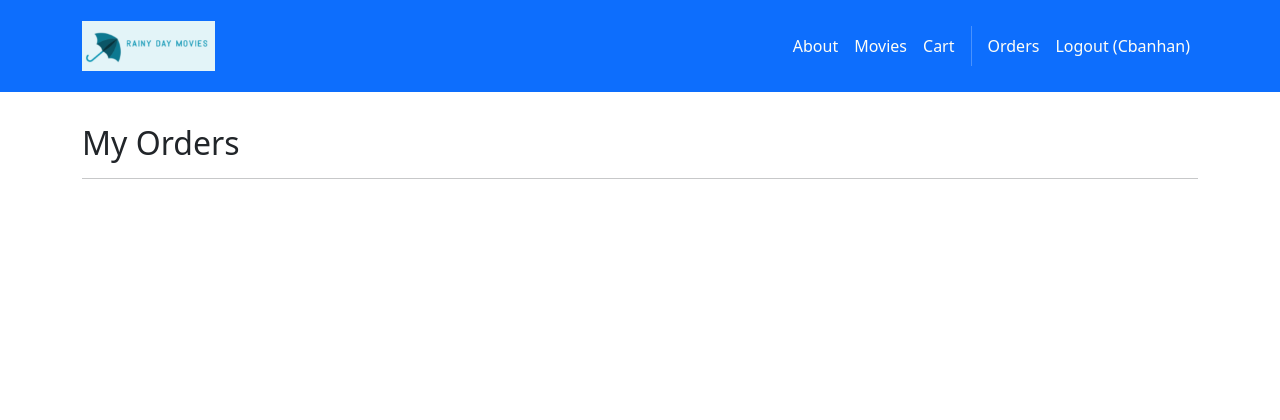
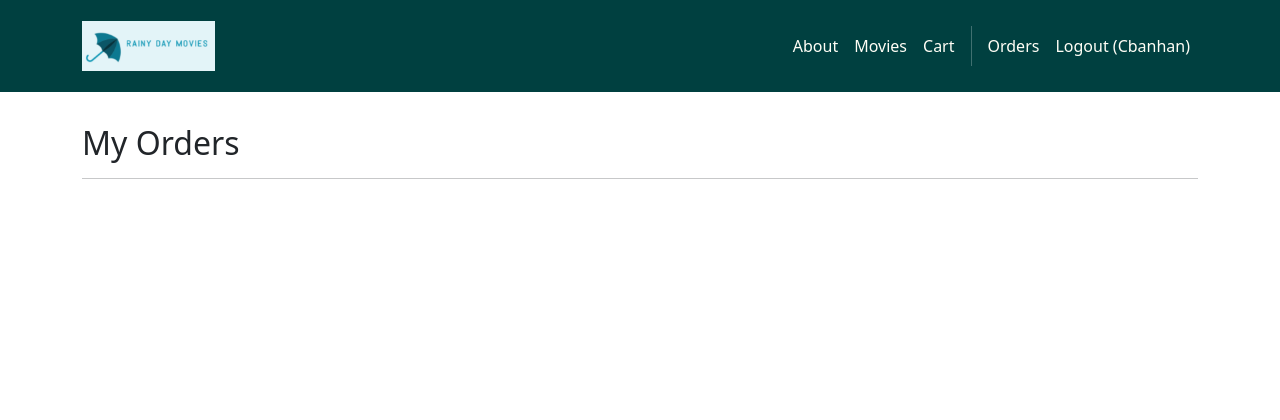
Before and after one commit to Jhicks77/gt-movies-site, a Django app: page /accounts/orders/ in a window 1280 px wide. Shown: the top 420 px of the page. Run offline with Django 5.2, Linux system fonts and the light colour scheme; a user stored in the database is signed in; data comes from the database, SQL or seed files in the repository; parts of the project's set-up code (start-up, migrations or seed data) failed here and were passed over; some libraries are stand-ins or nearby versions.

Commit message:
Make minor visual fix

```diff
--- a/MoviesSite/templates/base.html
+++ b/MoviesSite/templates/base.html
@@ -17,7 +17,7 @@
   </head>
   <body>
     <!-- Header -->
-     <nav class="p-3 navbar navbar-dark bg-primary navbar-expand-lg">
+     <nav class="p-3 navbar navbar-dark bg-dark navbar-expand-lg">
      <div class="container">
     <a class="navbar-brand"
        href="{% url 'home.index' %}">
```
